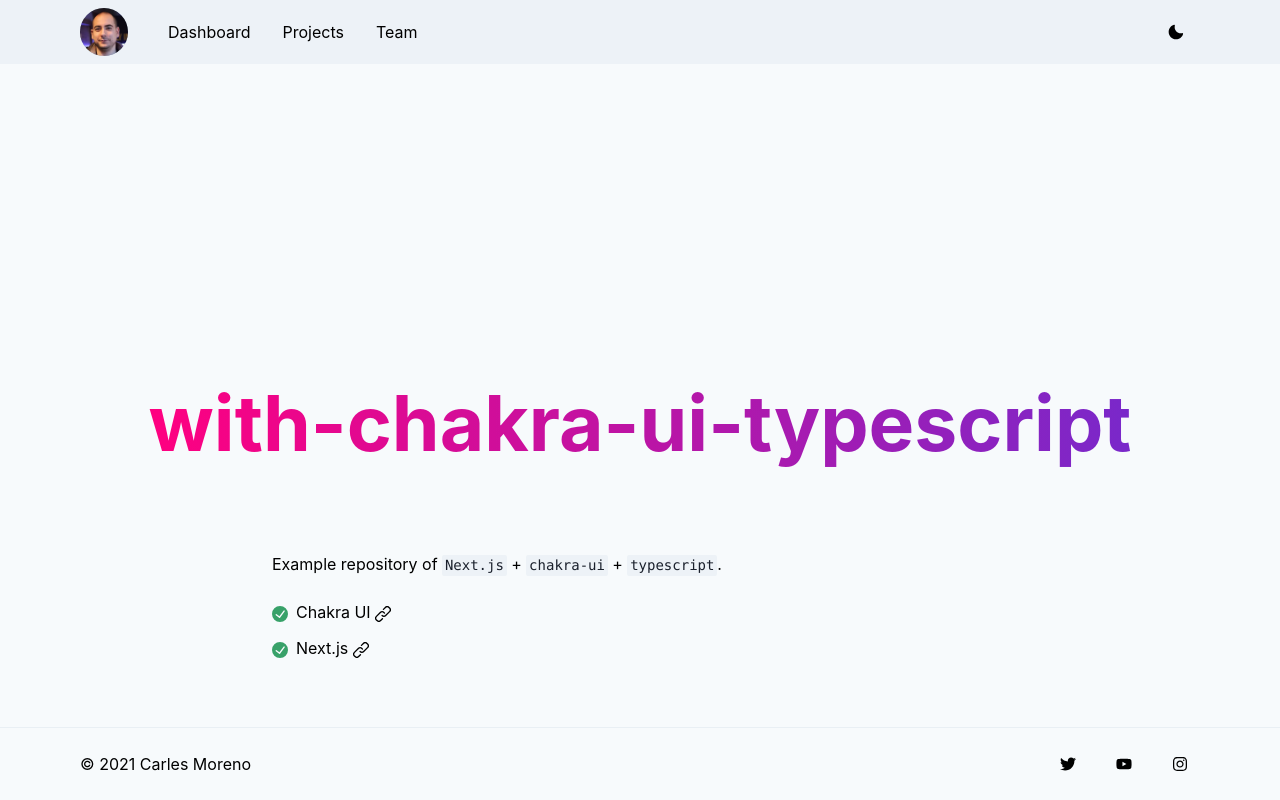
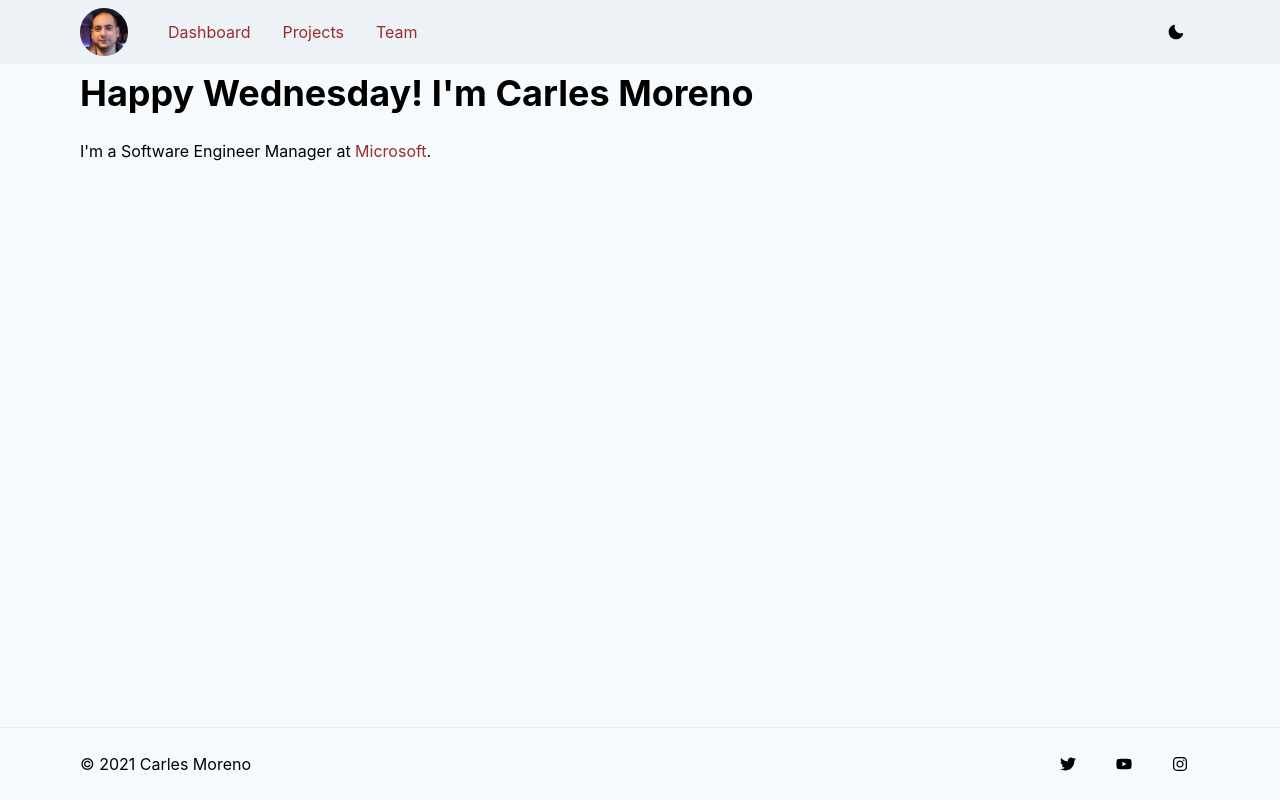
Before and after one commit to carles2m/carles2m.com, a Next.js app: page / in a window 1280 px wide. Built offline with nearby package versions, Linux system fonts and the light colour scheme.

Commit message:
Cleanup and put some real content

```diff
--- a/src/components/Container.tsx
+++ b/src/components/Container.tsx
@@ -1,19 +1,12 @@
-import { Flex, FlexProps, useColorMode } from "@chakra-ui/react";
+import { Flex, FlexProps, useColorModeValue } from "@chakra-ui/react";
 
-export const Container = (props: FlexProps) => {
-  const { colorMode } = useColorMode();
-
-  const bgColor = { light: "gray.50", dark: "gray.900" };
-
-  const color = { light: "black", dark: "white" };
-  return (
+export const Container = (props: FlexProps) => (
   <Flex
     direction="column"
     alignItems="center"
     justifyContent="flex-start"
-      bg={bgColor[colorMode]}
-      color={color[colorMode]}
+    bg={useColorModeValue("gray.50", "gray.900")}
+    color={useColorModeValue("black", "white")}
     {...props}
   />
 );
-};
--- a/src/components/Footer.tsx
+++ b/src/components/Footer.tsx
@@ -39,9 +39,12 @@ const SocialButton = ({
 
 export const Footer = () => (
   <Box
+    as="footer"
     w="full"
+    mt="auto"
+  >
+    <Box
       align="center"
-    mt="auto"
     >
       <Divider />
       <Flex
@@ -61,4 +64,5 @@ export const Footer = () => (
         </HStack>
       </Flex>
     </Box>
+  </Box>
 );
--- a/src/components/Header.tsx
+++ b/src/components/Header.tsx
@@ -9,6 +9,7 @@ import {
     Popover,
     PopoverContent,
     PopoverTrigger,
+    Portal,
     Stack,
     useColorMode,
     useColorModeValue,
@@ -71,9 +72,11 @@ export const Header = () => {
                                 <PopoverTrigger>
                                     <Avatar src="profile.webp" alt="Carles Moreno" />
                                 </PopoverTrigger>
-                                <PopoverContent>
-                                    <Image src="profile.webp" alt="Carles Moreno" />
-                                </PopoverContent>
+                                <Portal>
+                                    <PopoverContent>
+                                        <Image src="profile.webp" alt="Carles Moreno" />
+                                    </PopoverContent>
+                                </Portal>
                             </Popover>
                             <HStack
                                 as="nav"
--- a/src/components/Hero.tsx
+++ /dev/null
@@ -1,17 +0,0 @@
-import { Flex, Heading } from "@chakra-ui/react";
-
-export const Hero = ({ title }: { title: string }) => (
-  <Flex
-    justifyContent="center"
-    alignItems="center"
-    height="90vh"
-    bgGradient="linear(to-l, #7928CA, #FF0080)"
-    bgClip="text"
-  >
-    <Heading fontSize="6vw">{title}</Heading>
-  </Flex>
-);
-
-Hero.defaultProps = {
-  title: "with-chakra-ui-typescript",
-};
--- a/src/components/Main.tsx
+++ b/src/components/Main.tsx
@@ -4,10 +4,9 @@ export const Main = (props: StackProps) => (
   <Stack
     spacing="1.5rem"
     width="100%"
-    maxWidth="48rem"
-    mt="-45vh"
-    pt="8rem"
+    maxWidth="6xl"
     px="1rem"
+    pt="1vh"
     {...props}
   />
 );
--- a/src/lib/theme.tsx
+++ b/src/lib/theme.tsx
@@ -1,12 +1,35 @@
-import { ThemeConfig, extendTheme } from "@chakra-ui/react";
+import {
+  ThemeConfig,
+  theme as base,
+  extendTheme,
+  withDefaultVariant
+} from "@chakra-ui/react";
 
-const config : ThemeConfig = {
+const config: ThemeConfig = {
   initialColorMode: "light",
   useSystemColorMode: false,
 };
 
-const theme = extendTheme({
-  config
-});
+const theme = extendTheme(
+  {
+    config,
+    colors: {
+      brand: base.colors.red
+    },
+    components: {
+      Link: {
+        variants: {
+          "branded": (props) => ({
+            color: props.colorMode === "dark" ? "brand.300" : "brand.700"
+          })
+        }
+      }
+    }
+  },
+  withDefaultVariant({
+    variant: "branded",
+    components: ["Link"]
+  })
+);
 
 export default theme;
--- a/src/pages/index.tsx
+++ b/src/pages/index.tsx
@@ -1,53 +1,34 @@
 import {
-  Link as ChakraLink,
-  Code,
-  List,
-  ListIcon,
-  ListItem,
+  Heading,
+  Link,
   Text,
 } from "@chakra-ui/react";
-import { CheckCircleIcon, LinkIcon } from "@chakra-ui/icons";
 import { Container } from "../components/Container";
 import { Footer } from "../components/Footer";
 import { Header } from "../components/Header";
-import { Hero } from "../components/Hero";
 import { Main } from "../components/Main";
 import { NextPage } from "next";
 import React from "react";
 
-const Index: NextPage = () => (
+const Index: NextPage = () => {
+  const day = new Date().toLocaleString("en-us", { weekday: "long" });
+
+  return (
     <Container height="100vh">
       <Header />
-    <Hero />
       <Main>
+        <Heading>
+          Happy {day}! I&apos;m Carles Moreno
+        </Heading>
+
         <Text>
-        Example repository of <Code>Next.js</Code> + <Code>chakra-ui</Code> +{" "}
-        <Code>typescript</Code>.
+          I&apos;m a Software Engineer Manager at <Link isExternal href="https://www.microsoft.com">Microsoft</Link>.
         </Text>
-
-      <List spacing={3} my={0}>
-        <ListItem>
-          <ListIcon as={CheckCircleIcon} color="green.500" />
-          <ChakraLink
-            isExternal
-            href="https://chakra-ui.com"
-            flexGrow={1}
-            mr={2}
-          >
-            Chakra UI <LinkIcon />
-          </ChakraLink>
-        </ListItem>
-        <ListItem>
-          <ListIcon as={CheckCircleIcon} color="green.500" />
-          <ChakraLink isExternal href="https://nextjs.org" flexGrow={1} mr={2}>
-            Next.js <LinkIcon />
-          </ChakraLink>
-        </ListItem>
-      </List>
       </Main>
 
-    <Footer/>
+      <Footer />
     </Container>
   );
+};
 
 export default Index;
```
Lines whose indentation alone changed are shown as unchanged.
